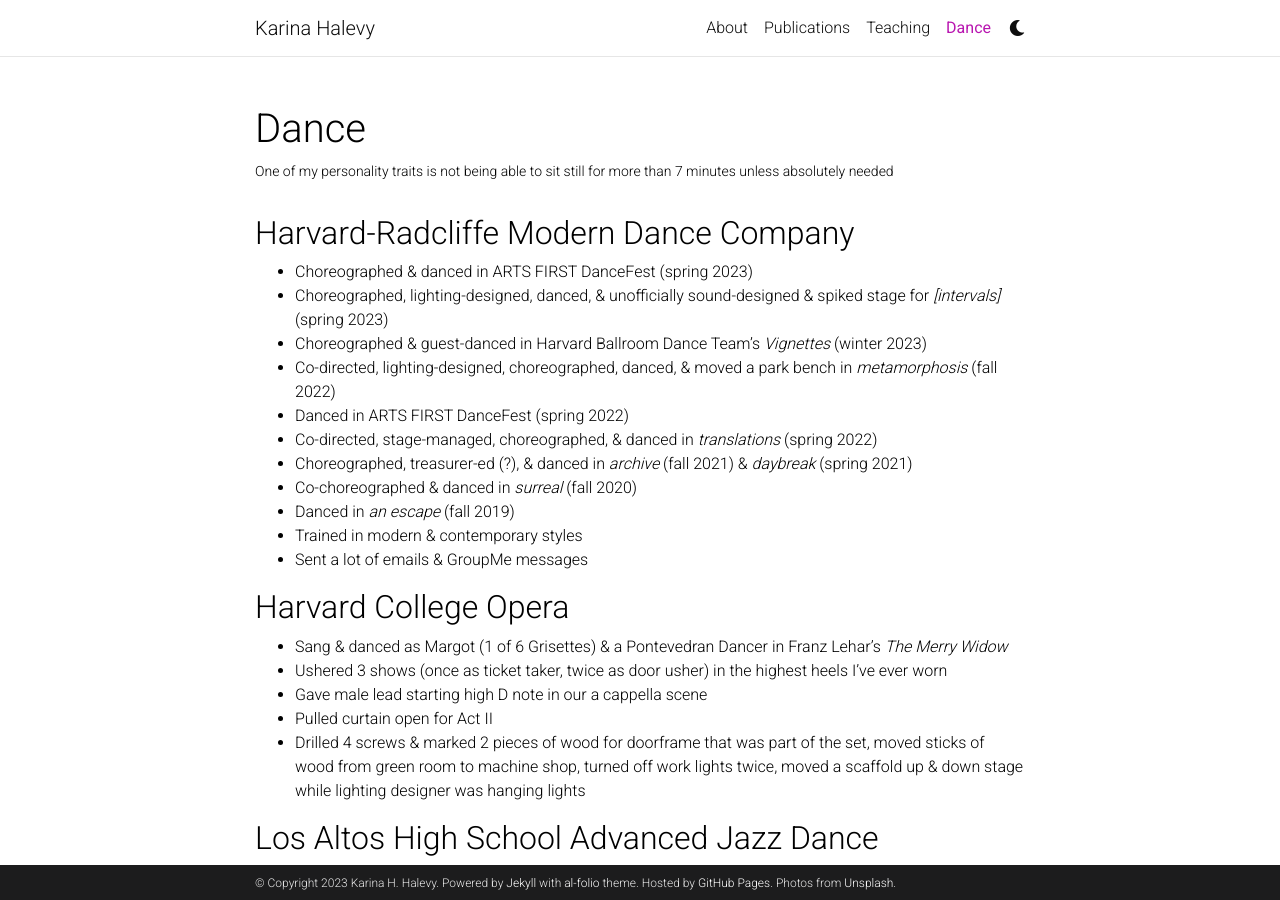
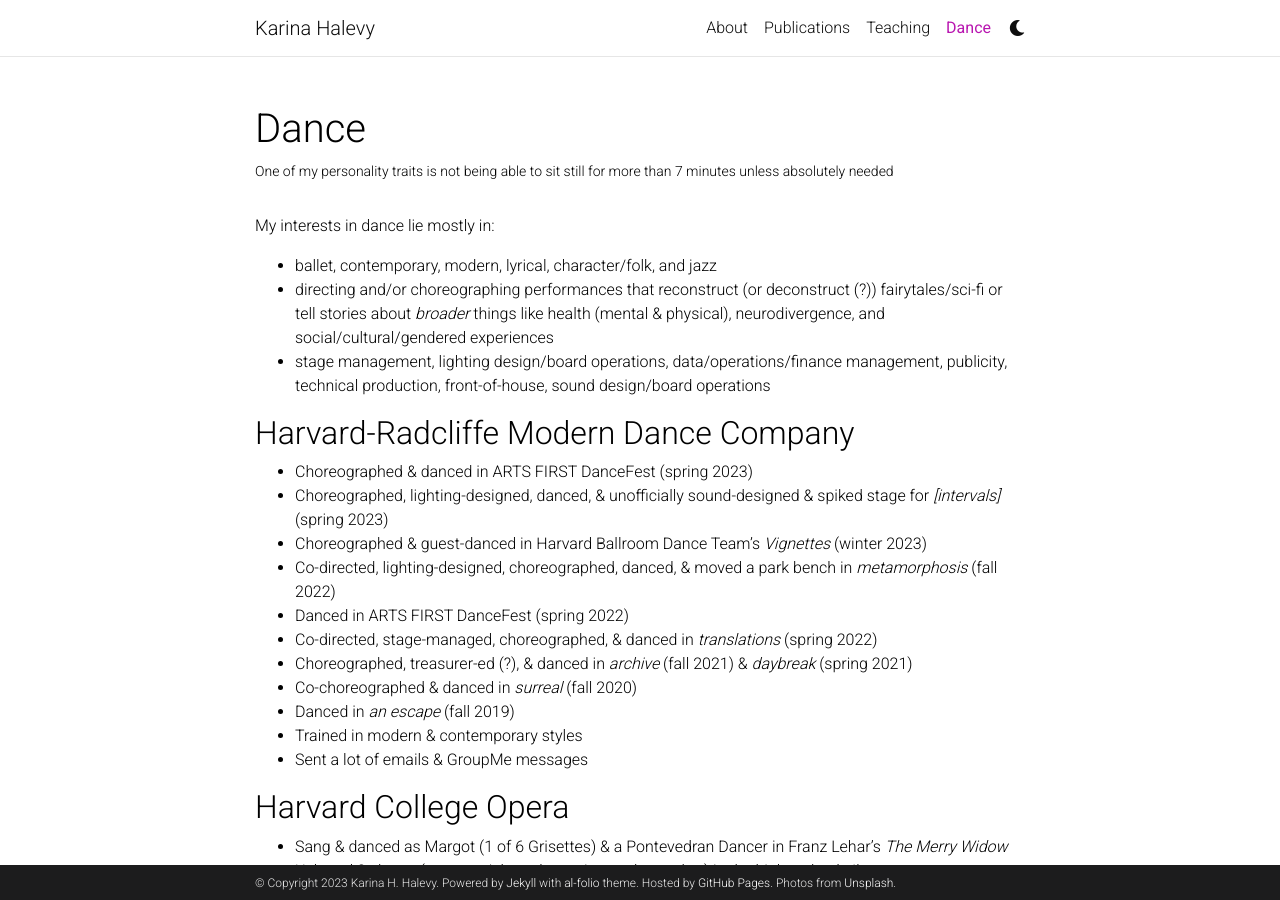
Before and after one commit to ENSCMA2/enscma2.github.io, a Jekyll site: the page built from _pages/dance.md, in a window 1280 px wide and 900 px high. Built offline with Jekyll 4.4.1, drawn with Linux system fonts in a browser that asks for light colours; comment, search, counter and statistics services are not loaded; a style sheet for code colours, icons or effects is not loaded.

Commit message:
Update dance.md

```diff
--- a/_pages/dance.md
+++ b/_pages/dance.md
@@ -6,6 +6,11 @@ description: One of my personality traits is not being able to sit still for mor
 nav: true
 nav_order: 6
 ---
+
+My interests in dance lie mostly in:
+- ballet, contemporary, modern, lyrical, character/folk, and jazz
+- directing and/or choreographing performances that reconstruct (or deconstruct (?)) fairytales/sci-fi or tell stories about *broader* things like health (mental & physical), neurodivergence, and social/cultural/gendered experiences
+- stage management, lighting design/board operations, data/operations/finance management, publicity, technical production, front-of-house, sound design/board operations
 
 ## Harvard-Radcliffe Modern Dance Company
 - Choreographed & danced in ARTS FIRST DanceFest (spring 2023)
```
